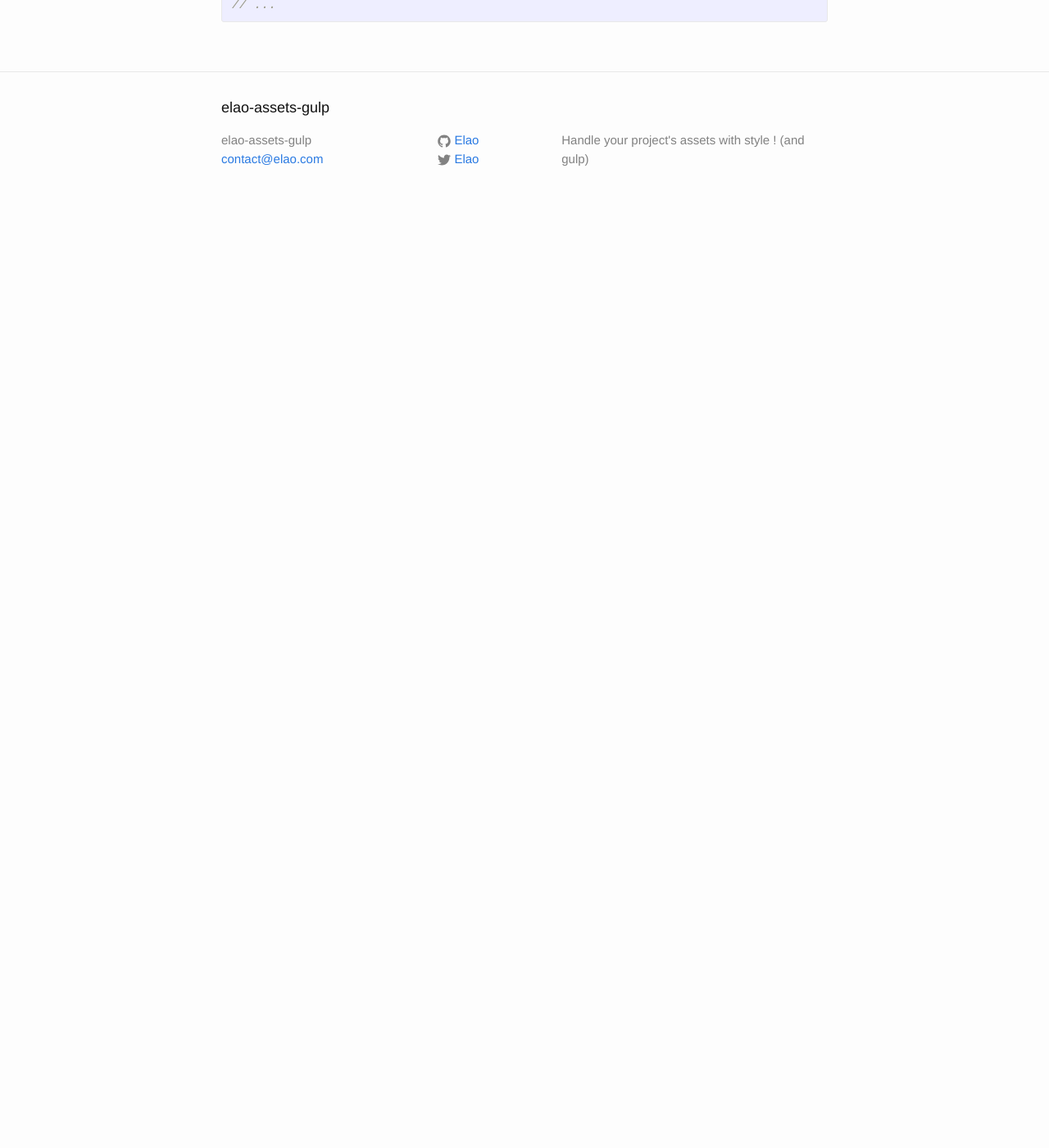
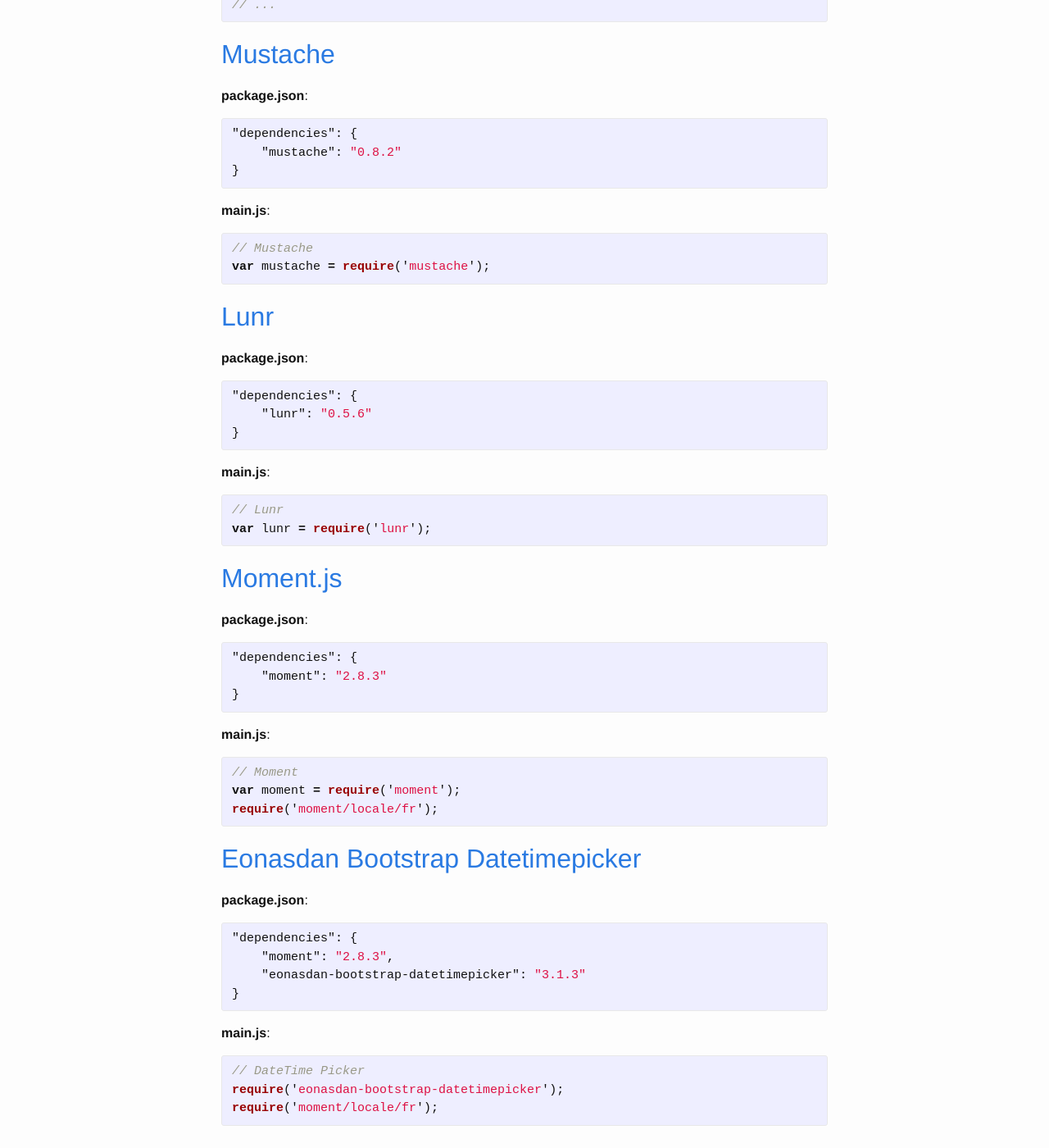
Before and after one commit to Elao/node-module-assets-gulp, a Jekyll site: the page built from examples.md, in a window 1280 px wide and 1400 px high, scrolled down 3365 px. Shown: the whole window at 82% size. Built offline with Jekyll 4.4.1, drawn with Linux system fonts in a browser that asks for light colours; before the commit the page ends 3630 px from its top, so only the background shows below that.

Commit message:
Add more examples

```diff
--- a/examples.md
+++ b/examples.md
@@ -168,3 +168,82 @@
 @import 'bootstrap/less/dropdowns.less';
 // ...
 {% endhighlight %}
+
+
+[Mustache](http://mustache.github.io/)
+--------------------------------------
+
+**package.json**:
+
+{% highlight Json %}
+"dependencies": {
+    "mustache": "0.8.2"
+}
+{% endhighlight %}
+
+**main.js**:
+
+{% highlight JavaScript %}
+// Mustache
+var mustache = require('mustache');
+{% endhighlight %}
+
+
+[Lunr](http://lunrjs.com/)
+--------------------------
+
+**package.json**:
+
+{% highlight Json %}
+"dependencies": {
+    "lunr": "0.5.6"
+}
+{% endhighlight %}
+
+**main.js**:
+
+{% highlight JavaScript %}
+// Lunr
+var lunr = require('lunr');
+{% endhighlight %}
+
+
+[Moment.js](http://momentjs.com/)
+---------------------------------
+
+**package.json**:
+
+{% highlight Json %}
+"dependencies": {
+    "moment": "2.8.3"
+}
+{% endhighlight %}
+
+**main.js**:
+
+{% highlight JavaScript %}
+// Moment
+var moment = require('moment');
+require('moment/locale/fr');
+{% endhighlight %}
+
+
+[Eonasdan Bootstrap Datetimepicker](http://eonasdan.github.io/bootstrap-datetimepicker/)
+----------------------------------------------------------------------------------------
+
+**package.json**:
+
+{% highlight Json %}
+"dependencies": {
+    "moment": "2.8.3",
+    "eonasdan-bootstrap-datetimepicker": "3.1.3"
+}
+{% endhighlight %}
+
+**main.js**:
+
+{% highlight JavaScript %}
+// DateTime Picker
+require('eonasdan-bootstrap-datetimepicker');
+require('moment/locale/fr');
+{% endhighlight %}
```
